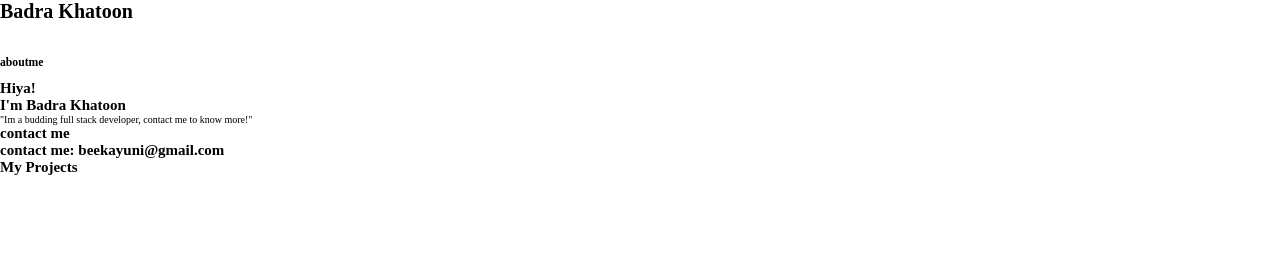
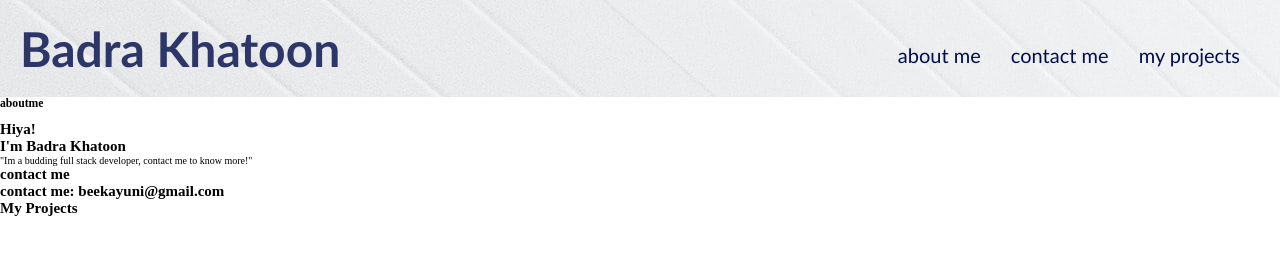
Before and after one commit to BKay1/my-portfolio, a plain HTML site: page index.html in a window 1280 px wide. Drawn offline with Linux system fonts and the light colour scheme.

Commit message:
added css styles to header and  navbar

```diff
--- a/assets2/css/style.css
+++ b/assets2/css/style.css
@@ -9,27 +9,53 @@ html {
 }
 
 body {
+  background-color: white;
+  position: relative;
+  display: block;
 }
 
+/*This section refers to the header which has multiple fonts, colours and also contains the pages navigation links*/
+
 .header {
+  padding: 20px;
+  font-family: "Trebuchet MS", "Lucida Sans Unicode", "Lucida Grande",
+    "Lucida Sans", Arial, sans-serif;
+  background-color: #ffffff;
+  color: #030e4e;
+  background-image: url("../images/oleg-laptev-7jQh3EiS8Bs-unsplash.jpg");
 }
 
 .header h1 {
+  display: inline-block;
+  font-size: 48px;
+  color: #2d3669;
 }
 
 .header nav {
+  padding-top: 23px;
+  margin-right: 20px;
+  float: right;
+  font-family: "Gill Sans", "Gill Sans MT", Calibri, "Trebuchet MS", sans-serif;
+  font-size: 20px;
 }
 
 .header nav ul {
+  list-style-type: none;
 }
 
 .header nav ul li {
+  display: inline-block;
+  margin-left: 25px;
 }
 
 .navcontainer {
+  display: flex;
+  flex-wrap: wrap;
 }
 
 a {
+  color: #9b968e;
+  text-decoration: none;
 }
 
 .content {
--- a/index.html
+++ b/index.html
@@ -15,9 +15,9 @@
         <h1>Badra Khatoon</h1>
         <nav class="nav">
           <ul class="nav-container">
-            <li><a href=""></a></li>
-            <li><a href=""></a></li>
-            <li><a href=""></a></li>
+            <li><a href="#aboutme"></a>about me</li>
+            <li><a href="#contactme"></a>contact me</li>
+            <li><a href="#myprojects"></a>my projects</li>
           </ul>
         </nav>
       </header>
```
